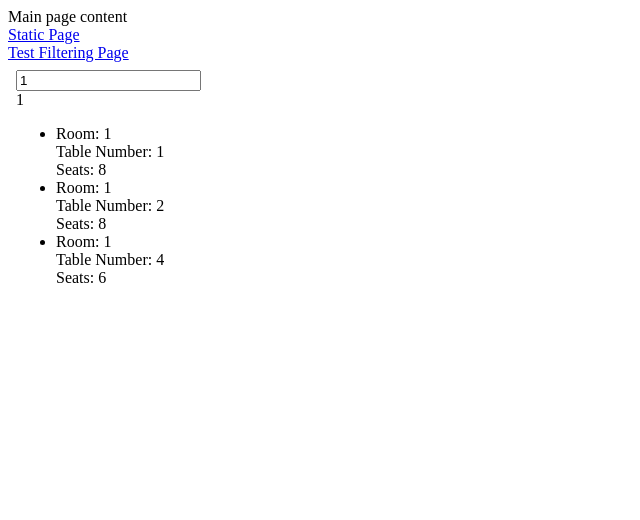
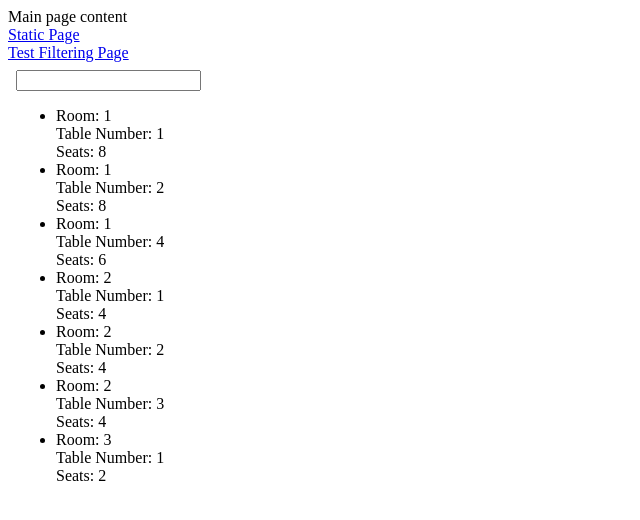
Before and after one commit to thomasgregory-v1/nm_challenge, an Angular app in the folder NM_challenge/: page /test-filtering in a window 1280 px wide. Shown: the top 520 px of the page, without its empty margins (0-640 px from the left). Built offline with nearby package versions, Linux system fonts and the light colour scheme.

Commit message:
cleaned code/added empty filter conditional

```diff
--- a/NM_challenge/src/app/test-filtering/test-filtering.component.html
+++ b/NM_challenge/src/app/test-filtering/test-filtering.component.html
@@ -1,6 +1,6 @@
 
 <body>
-    <input type="text" id="room_num" name="room_num" [(ngModel)]="room_num_val" #room_num/>
+    <input type="text" id="room_num" name="room_num" [(ngModel)]="room_num_val" />
     <br>{{room_num_val}}
     <ul>
         <li *ngFor="let table of TableList | roomFilter:room_num_val">
--- a/NM_challenge/src/app/test-filtering/test-filtering.component.ts
+++ b/NM_challenge/src/app/test-filtering/test-filtering.component.ts
@@ -12,7 +12,7 @@ import { GameTable } from '../Interface_Table'
 export class TestFilteringComponent implements OnInit {
 
   @ViewChild('room_num', {static: true}) room_numElement: ElementRef;
-  room_num_val: string = '1'
+  room_num_val: string = ''
 
   TableList : GameTable[] =[
     {Room : 1, TableNumber : 1, NumberOfSeats : 8},
@@ -31,14 +31,14 @@ export class TestFilteringComponent implements OnInit {
 
   ngOnInit(): void{ }
 
-  changeRoom() {
-    this.room_num_val = this.room_numElement.nativeElement.value;
-  }
 }
 
 @Pipe({name:'roomFilter'})
 export class RoomFilterPipe implements PipeTransform {
   transform(value: GameTable[], roomNumber:string) {
+    if(isNaN(parseInt(roomNumber))){
+      return value
+    }
     return value.filter(val=>val.Room == parseInt(roomNumber))
   }
 }
```
